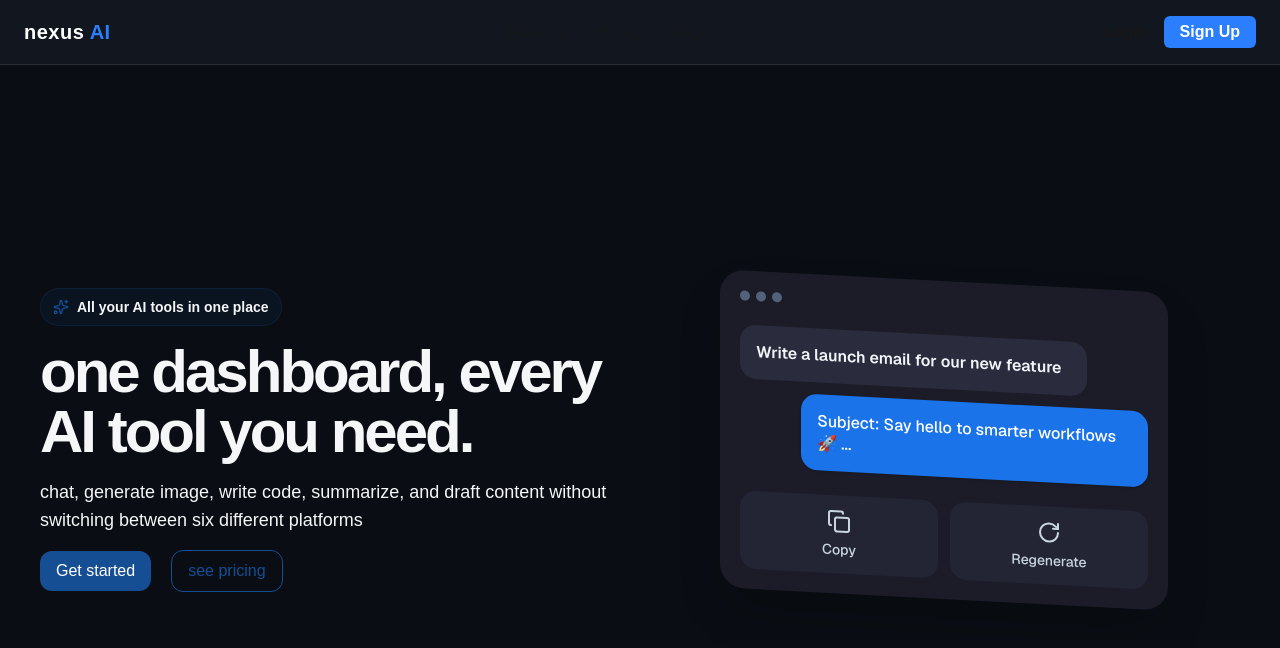
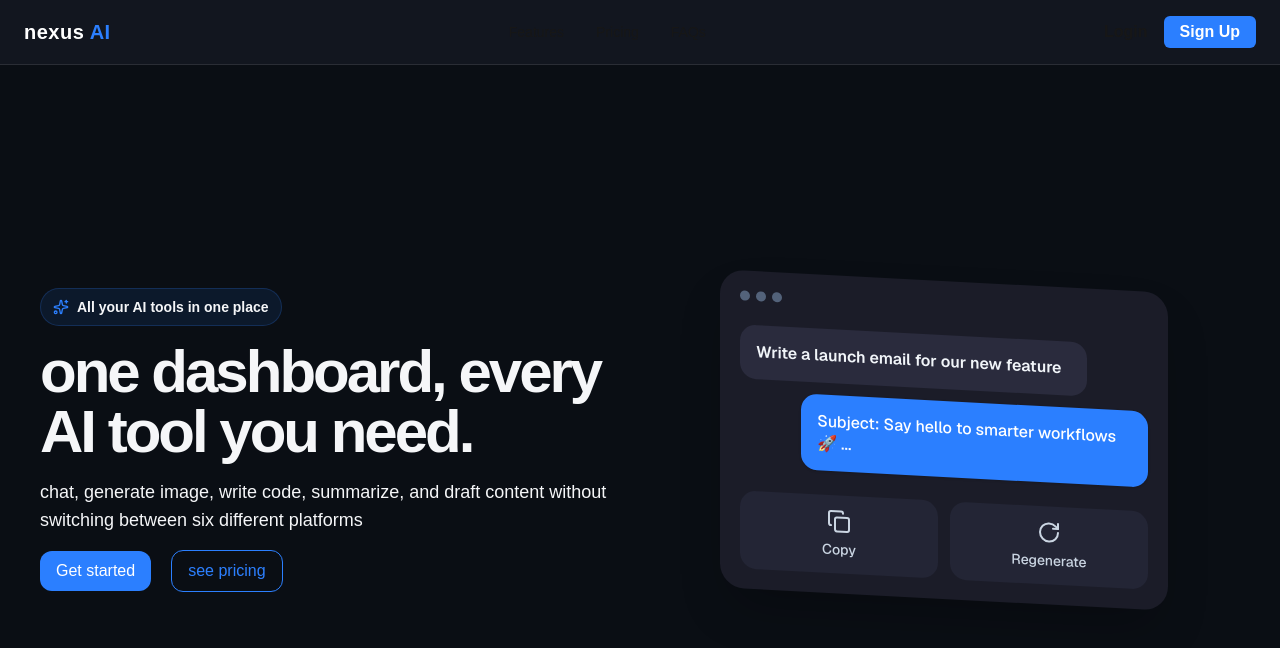
Before and after one commit to Ateeb-Karim/ai-saas-app, a Next.js app: page / in a window 1280 px wide. Shown: the top 648 px of the page. Built offline with nearby package versions, Linux system fonts and the light colour scheme.

Commit message:
done some changes

```diff
--- a/app/(marketing)/page.tsx
+++ b/app/(marketing)/page.tsx
@@ -1,11 +1,11 @@
+import Link from "next/link";
 import { Copy, RotateCw, Sparkles } from "lucide-react";
 
 export default function MarketingPage() {
   return (
     <>
       <div className="flex flex-col md:flex-row justify-center items-center px-4 sm:px-10 py-10 sm:py-15 gap-y-10 md:gap-y-0">
-        {/* Right Card Container (Moved first on mobile using order-1, second on desktop using md:order-2) */}
-        <div className="w-full md:w-1/2 md:ml-2 order-1 md:order-2">
+        <div className="w-full md:w-1/2 md:ml-2 order-2 md:order-2">
           <div className="transform md:skew-y-3 w-full max-w-md mx-auto bg-[#1b1c28] rounded-3xl p-5 text-white font-sans shadow-2xl">
             <div className="flex items-center gap-1.5 mb-6">
               <span className="w-2.5 h-2.5 rounded-full bg-slate-500 opacity-80" />
@@ -15,7 +15,7 @@ export default function MarketingPage() {
             <div className="mb-3 max-w-[85%] bg-[#2a2b3d] text-slate-100 rounded-2xl p-4 text-base font-semibold leading-snug">
               Write a launch email for our new feature
             </div>
-            <div className="ml-auto mb-6 max-w-[85%] bg-[#1a73e8] text-white rounded-2xl p-4 text-base font-medium leading-snug shadow-sm">
+            <div className="ml-auto mb-6 max-w-[85%] bg-blue-500 text-white rounded-2xl p-4 text-base font-medium leading-snug shadow-sm">
               Subject: Say hello to smarter workflows 🚀 ...
             </div>
             <div className="grid grid-cols-2 gap-3">
@@ -32,15 +32,13 @@ export default function MarketingPage() {
           </div>
         </div>
 
-        {/* Left Text Content (Second on mobile using order-2, first on desktop using md:order-1) */}
-        <div className="flex flex-col items-center md:items-start w-full md:w-1/2 gap-y-4 md:mr-2 order-2 md:order-1 text-center md:text-left">
-          <div className="flex justify-center items-center gap-2 rounded-full p-2 px-3 bg-[#164e93]/10 border border-[#164e93]/20">
-            <Sparkles className="h-4 w-4 text-[#164e93]" />
+        <div className="flex flex-col items-center md:items-start w-full md:w-1/2 gap-y-4 md:mr-2 order-1 md:order-1 text-center md:text-left">
+          <div className="flex justify-center items-center gap-2 rounded-full p-2 px-3 bg-blue-500/10 border border-blue-500/20">
+            <Sparkles className="h-4 w-4 text-blue-500" />
             <p className="text-sm font-semibold">
               All your AI tools in one place
             </p>
           </div>
-          <div className="flex flex-col justify-center items-center gap-y-4">
           <div className="flex flex-col items-center md:items-start gap-y-2 text-center md:text-left">
             <h1 className="text-4xl sm:text-5xl md:text-6xl font-bold tracking-tighter">
               one dashboard, every AI tool you need.
@@ -52,14 +50,19 @@ export default function MarketingPage() {
               without switching between six different platforms
             </p>
           </div>
-          </div>
           <div className="flex items-center justify-center gap-5">
-            <button className="rounded-xl bg-[#164e93] text-white px-4 py-2 hover:bg-[#1858ac] transition-all duration-200 cursor-pointer hover:scale-105">
+            <Link
+              href="/signup"
+              className="rounded-xl bg-blue-500 text-white px-4 py-2 hover:bg-blue-600 transition-all duration-200 cursor-pointer hover:scale-105"
+            >
               Get started
-            </button>
-            <button className="rounded-xl border border-[#164e93] text-[#164e93] px-4 py-2 hover:border-[#1858ac] hover:bg-[#164e93] transition-all duration-200 cursor-pointer hover:text-white hover:scale-105">
+            </Link>
+            <Link
+              href="/#pricing"
+              className="rounded-xl border border-blue-500 text-blue-500 px-4 py-2 hover:border-blue-600 hover:bg-blue-500 transition-all duration-200 cursor-pointer hover:text-white hover:scale-105"
+            >
               see pricing
-            </button>
+            </Link>
           </div>
         </div>
       </div>
```
Lines whose indentation alone changed are shown as unchanged.
